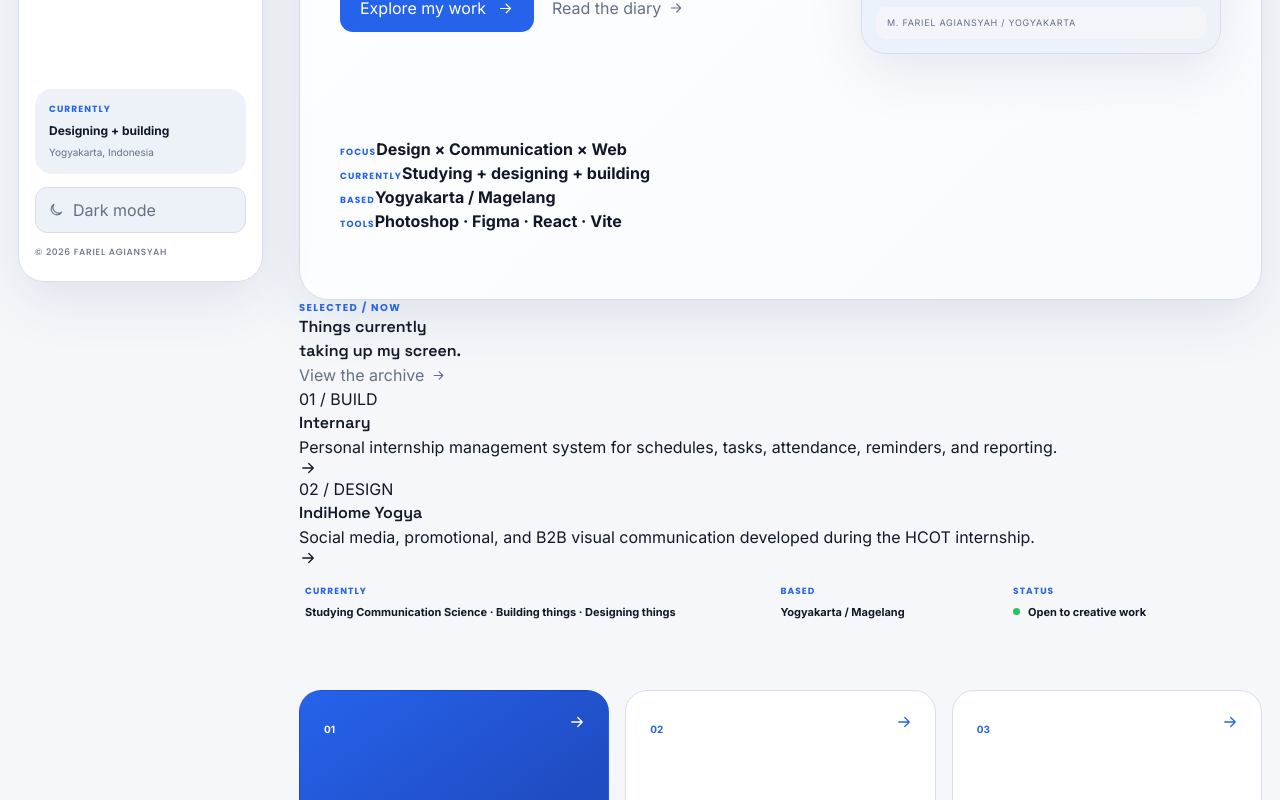
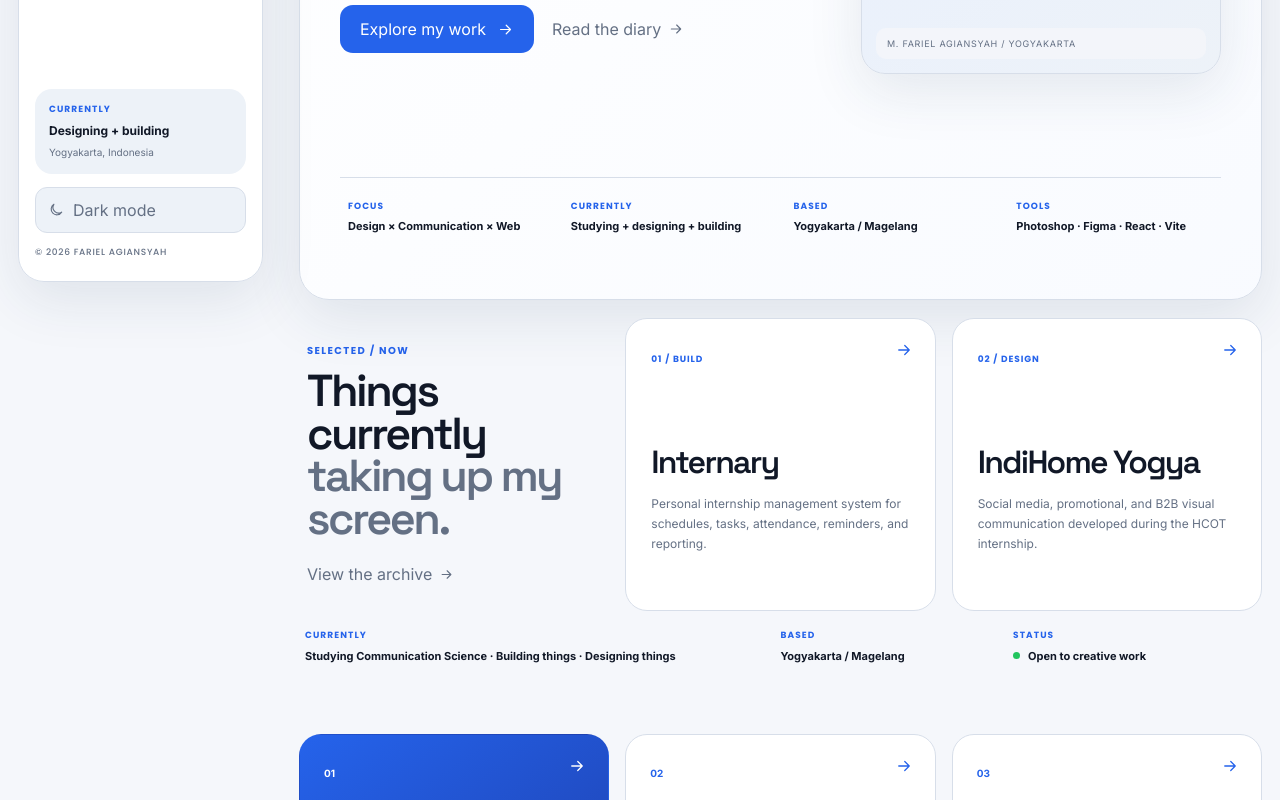
Before and after one commit to fariel-agiansyah/Portfolio, a React (Vite) app: page / in a window 1280 px wide. Shown: the part 500-1300 px from the top of the page. Built offline with nearby package versions, Linux system fonts and the light colour scheme.

Commit message:
Use home whitespace and add About portrait layout

```diff
--- a/src/index.css
+++ b/src/index.css
@@ -55,3 +55,33 @@ body{background:radial-gradient(circle at 85% -5%,color-mix(in srgb,var(--blue)
 .project-detail-actions{display:flex;gap:10px;margin-top:22px}
 @media(max-width:850px){.project-detail-hero{grid-template-columns:1fr;gap:28px}.project-detail-media{min-height:280px}.project-detail-grid{grid-template-columns:1fr}.project-detail-hero h1{font-size:clamp(50px,14vw,80px)}}
 @media(max-width:560px){.project-detail-page{padding-bottom:50px}.detail-back{margin-bottom:28px}.project-detail-description{font-size:15px}.project-detail-actions{flex-direction:column}.project-detail-actions .button{width:100%;justify-content:center}}
+
+.hero-banner{position:relative;grid-template-columns:minmax(0,1fr) 360px;grid-template-rows:minmax(0,1fr) auto}
+.hero-quick-grid{grid-column:1/-1;display:grid;grid-template-columns:repeat(4,1fr);gap:10px;margin-top:5px;padding-top:18px;border-top:1px solid var(--line)}
+.hero-quick-grid div{display:grid;gap:6px;padding:4px 8px}
+.hero-quick-grid strong{font-size:11px;line-height:1.45;color:var(--ink)}
+.home-feature-row{display:grid;grid-template-columns:1fr 1fr 1fr;gap:16px;margin-top:18px}
+.home-feature-intro{padding:25px 8px;display:flex;flex-direction:column;justify-content:center;align-items:flex-start}
+.home-feature-intro h2{margin:12px 0 22px;font-family:"Space Grotesk","Inter",sans-serif;font-size:clamp(30px,3.5vw,52px);line-height:.95;letter-spacing:-.055em}
+.home-feature-intro h2 span{color:var(--muted)}
+.home-feature-card{position:relative;min-height:250px;padding:25px;border:1px solid var(--line);border-radius:22px;background:var(--surface);transition:.25s;overflow:hidden}
+.home-feature-card:hover{transform:translateY(-5px);border-color:var(--blue);box-shadow:var(--shadow)}
+.home-feature-card>span{font-family:"Poppins","Inter",sans-serif;color:var(--blue);font-size:9px;font-weight:800;letter-spacing:.1em}
+.home-feature-card h3{margin-top:70px;font-family:"Space Grotesk","Inter",sans-serif;font-size:32px;letter-spacing:-.055em}
+.home-feature-card p{max-width:330px;margin-top:8px;color:var(--muted);font-size:12px;line-height:1.65}
+.home-feature-card svg{position:absolute;right:22px;top:22px;color:var(--blue)}
+.about-profile{display:grid;grid-template-columns:330px 1fr;gap:48px;align-items:stretch;margin:0 0 75px}
+.about-portrait{position:relative;aspect-ratio:4/5;max-height:460px;border:1px solid var(--line);border-radius:26px;overflow:hidden;background:linear-gradient(145deg,var(--bluesoft),var(--surface2));box-shadow:var(--shadow)}
+.about-portrait-placeholder{height:100%;display:grid;place-items:center;text-align:center;color:var(--muted)}
+.about-portrait-placeholder{display:grid;align-content:center;gap:9px}
+.about-portrait-placeholder strong{color:var(--ink);font-size:11px;letter-spacing:.14em}
+.about-portrait-placeholder span{font-size:11px;line-height:1.5}
+.about-profile-copy{display:flex;flex-direction:column;justify-content:center;max-width:720px}
+.about-kicker{color:var(--blue);font-family:"Poppins","Inter",sans-serif;font-size:10px;font-weight:800;letter-spacing:.12em;text-transform:uppercase}
+.about-profile-copy h2{margin:12px 0 20px;font-family:"Space Grotesk","Inter",sans-serif;font-size:clamp(38px,5vw,72px);line-height:.92;letter-spacing:-.065em}
+.about-profile-copy>p:not(.about-kicker){max-width:650px;color:var(--muted);font-size:15px;line-height:1.75}
+.about-mini-grid{display:grid;grid-template-columns:repeat(3,1fr);gap:10px;margin-top:28px}
+.about-mini-grid div{display:grid;gap:7px;padding:15px;border:1px solid var(--line);border-radius:15px;background:var(--surface)}
+.about-mini-grid strong{font-size:11px;line-height:1.45}
+@media(max-width:900px){.hero-banner{grid-template-columns:1fr;grid-template-rows:auto}.hero-quick-grid{grid-template-columns:repeat(2,1fr)}.home-feature-row{grid-template-columns:1fr}.home-feature-intro{padding:15px 4px 25px}.about-profile{grid-template-columns:1fr;gap:28px}.about-portrait{width:min(100%,330px)}.about-mini-grid{grid-template-columns:1fr}}
+@media(max-width:560px){.hero-quick-grid{grid-template-columns:1fr 1fr}.hero-quick-grid strong{font-size:10px}.home-feature-card{min-height:220px}.about-profile{margin-bottom:50px}}
```
